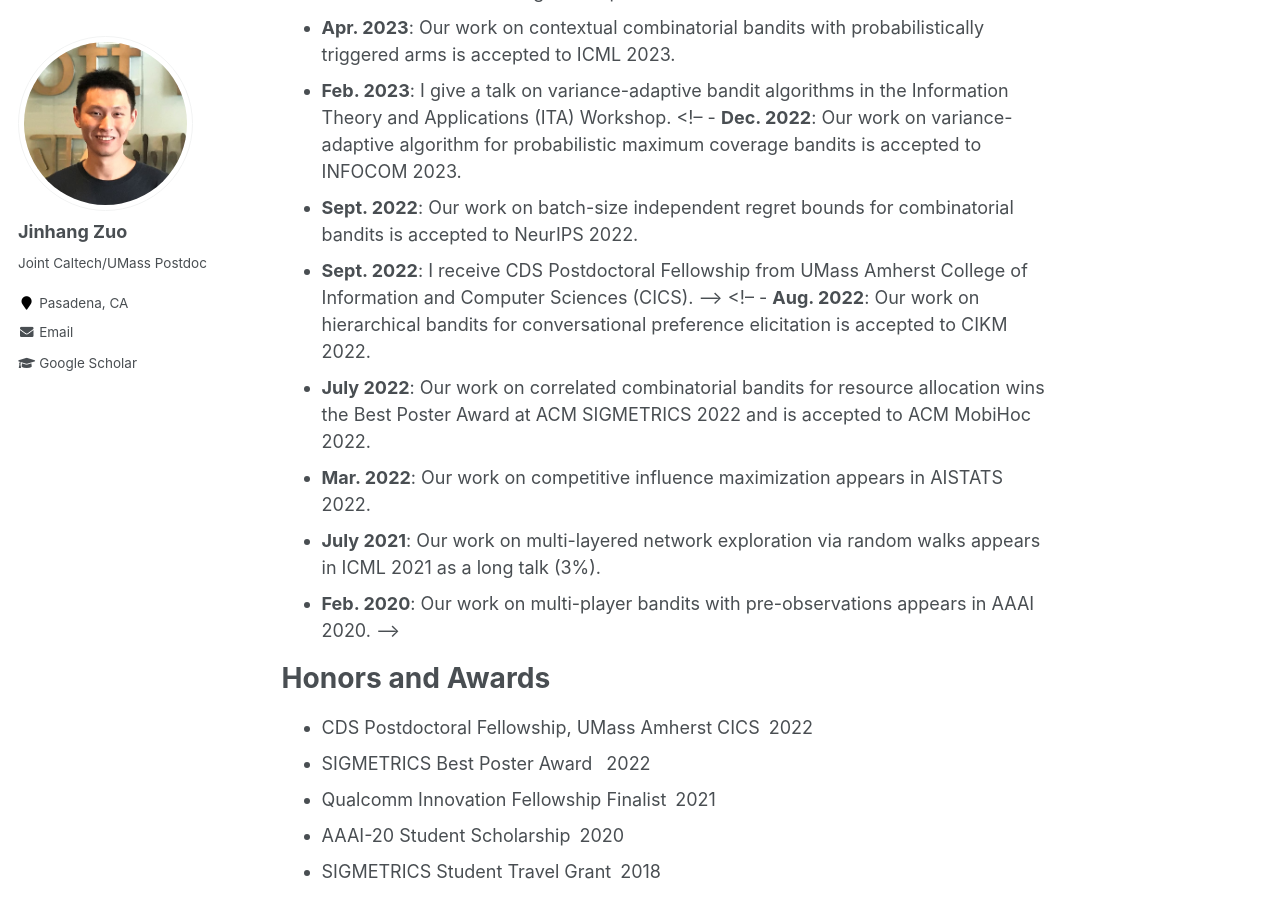
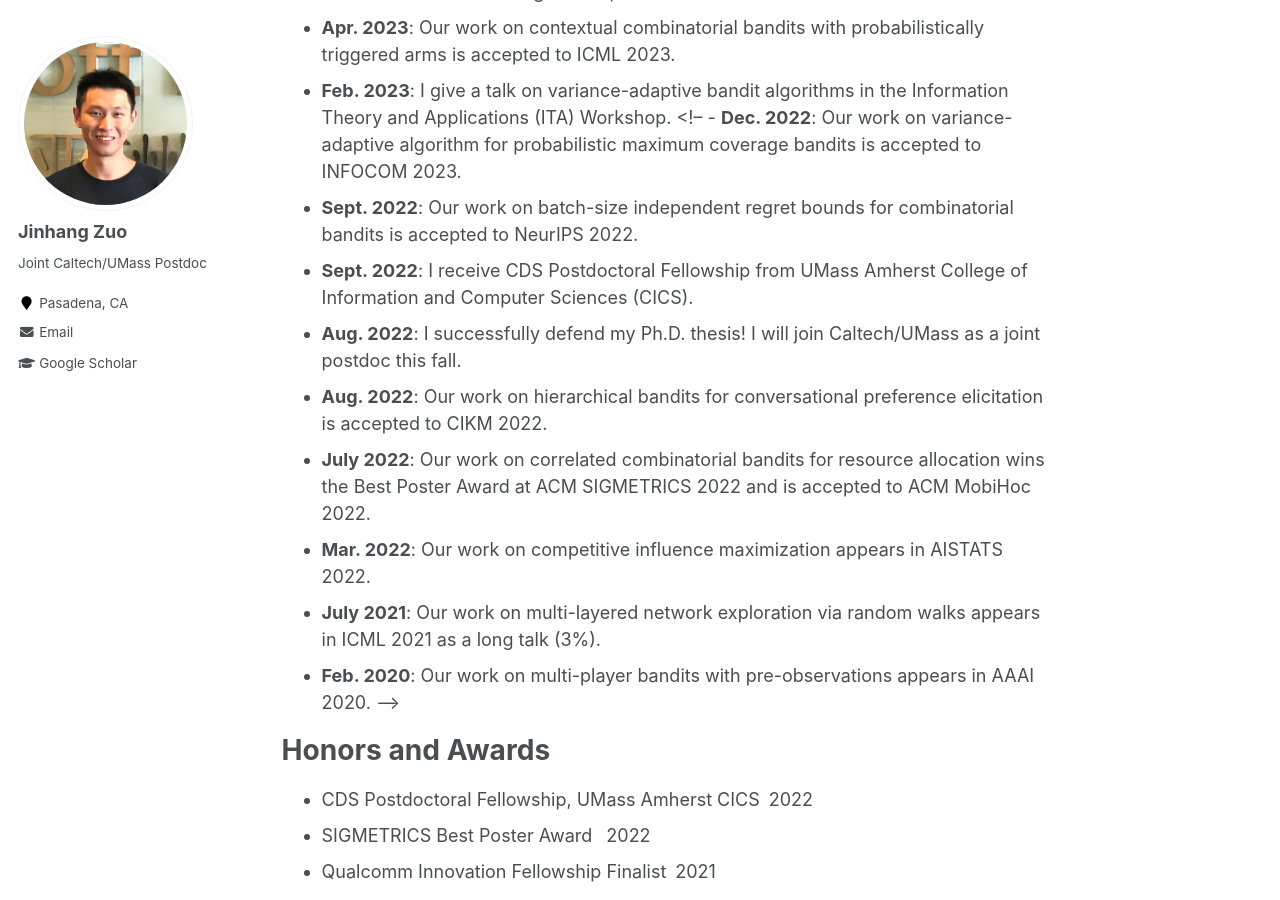
Before and after one commit to jhzuo/jhzuo.github.io, a Jekyll site: the page built from _pages/about.md, in a window 1280 px wide and 900 px high, scrolled down 856 px. Built offline with Jekyll 4.4.1, drawn with Linux system fonts in a browser that asks for light colours.

Commit message:
fix bugs

```diff
--- a/_pages/about.md
+++ b/_pages/about.md
@@ -27,9 +27,9 @@ News
 - **Feb. 2023**: I give a talk on variance-adaptive bandit algorithms in the Information Theory and Applications (ITA) Workshop.
 <!-- - **Dec. 2022**: Our work on variance-adaptive algorithm for probabilistic maximum coverage bandits is accepted to INFOCOM 2023.
 - **Sept. 2022**: Our work on batch-size independent regret bounds for combinatorial bandits is accepted to NeurIPS 2022.
-- **Sept. 2022**: I receive CDS Postdoctoral Fellowship from UMass Amherst College of Information and Computer Sciences (CICS). -->
-<!-- - **Aug. 2022**: I successfully defend my Ph.D. thesis! I will join Caltech/UMass as a joint postdoc this fall. -->
-<!-- - **Aug. 2022**: Our work on hierarchical bandits for conversational preference elicitation is accepted to CIKM 2022.
+- **Sept. 2022**: I receive CDS Postdoctoral Fellowship from UMass Amherst College of Information and Computer Sciences (CICS).
+- **Aug. 2022**: I successfully defend my Ph.D. thesis! I will join Caltech/UMass as a joint postdoc this fall.
+- **Aug. 2022**: Our work on hierarchical bandits for conversational preference elicitation is accepted to CIKM 2022.
 - **July 2022**: Our work on correlated combinatorial bandits for resource allocation wins the Best Poster Award at ACM SIGMETRICS 2022 and is accepted to ACM MobiHoc 2022.
 - **Mar. 2022**: Our work on competitive influence maximization appears in AISTATS 2022.
 - **July 2021**: Our work on multi-layered network exploration via random walks appears in ICML 2021 as a long talk (3%).
```
Also changed, not shown: _pages/publications.md (+1 -1 lines).
